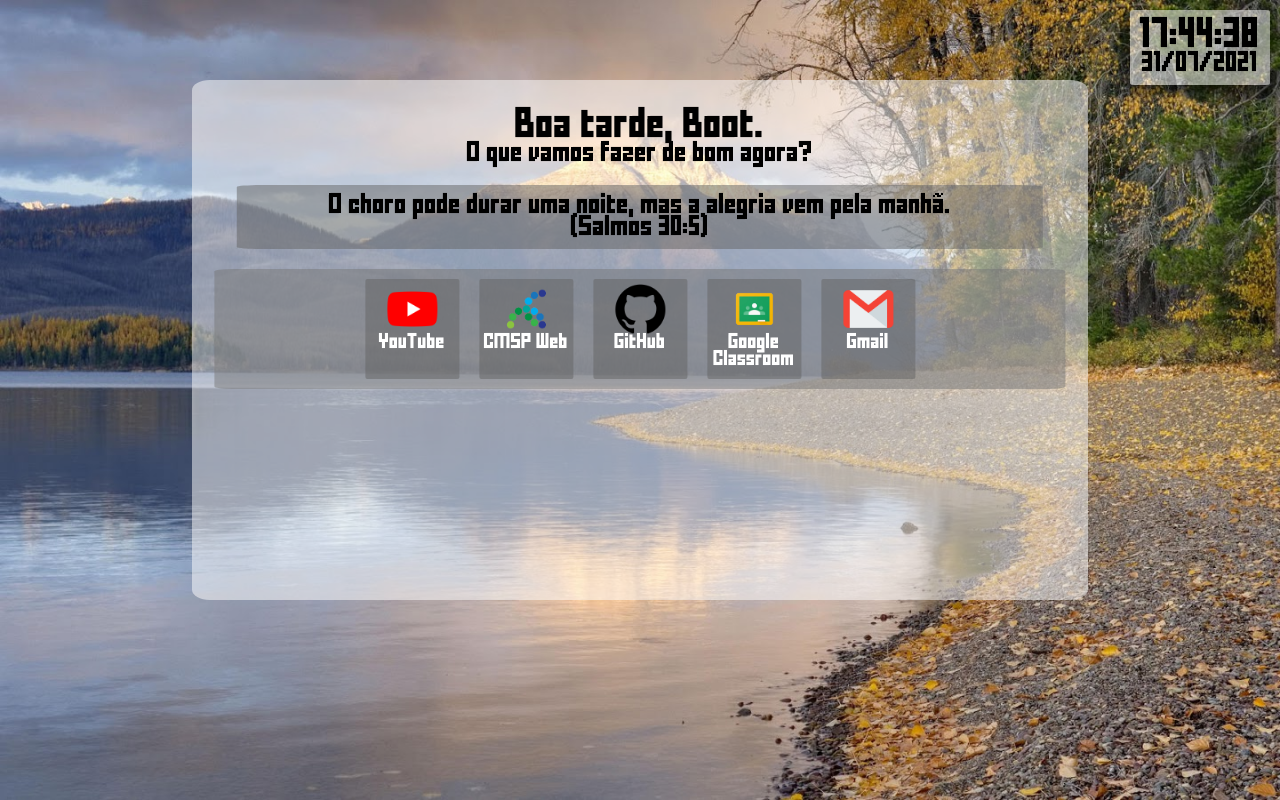
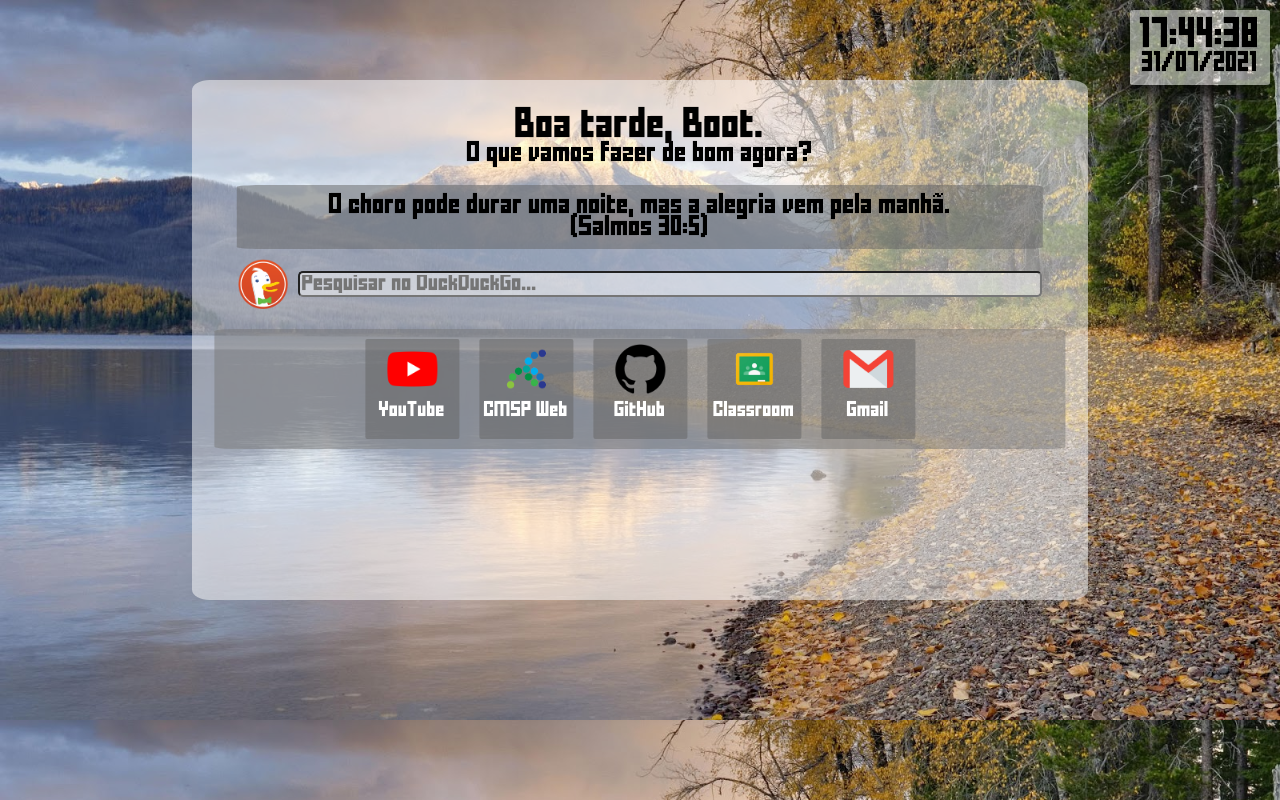
Before and after one commit to JuniorBecari10/Nova-Guia, a plain HTML site: page index.html in a window 1280 px wide. Drawn offline with Linux system fonts and the light colour scheme.

Commit message:
Adicionada caixa de pesquisa e corrigido uns bugs

```diff
--- a/index.html
+++ b/index.html
@@ -1,3 +1,4 @@
+<!DOCTYPE html>
 <html>
  <head>
   <title>New Tab</title>
@@ -24,6 +25,11 @@
     <p id="autor" class="author"> (Filipenses 4:13)</p>
    </div>
 
+   <div class="search">
+       <img src="Resources/Images/Icons/duckduckgo.png">
+       <input type="text" id="box" placeholder="Pesquisar no DuckDuckGo...">
+   </div>
+
    <div class="link"></div>
   </div>
 
--- a/scripts.js
+++ b/scripts.js
@@ -9,6 +9,31 @@ const autor = document.getElementById("autor");
 const body = document.getElementsByTagName("body")[0];
 
 const divlinks = document.getElementsByClassName("link")[0];
+
+const box = document.getElementById("box");
+
+const enter = 13;
+
+function addKeyListeners() {
+   window.onkeydown = keydown;
+   window.onkeyup = keyup;
+}
+
+function keydown(e) {
+    if (e.keyCode === enter) {
+        let url = "https://duckduckgo.com/?q=" + box.value;
+        let encoded = encodeURI(url);
+
+        // codificar o que o encodeURI não codifica
+        encoded = encoded.replace("#", "%23");
+
+        window.open(encoded, "_self");
+    }
+}
+
+function keyup(e) {
+
+}
 
 function time() {
     var d = new Date();
@@ -27,9 +52,10 @@ function time() {
     if (hnow >= 18)
      saudacao.innerHTML = "Boa noite, Boot.";
 
-     setTimeout(function () {time();}, 1000);
+     setTimeout(function () { time(); }, 1000);
 }
 
+addKeyListeners();
 time();
 
 // -- End Date --
@@ -138,8 +164,8 @@ let links = [
  //newLink("https://instagram.com", "Instagram", "Resources/Images/Icons/instagram.png"),
  //newLink("https://drive.google.com", "Google Drive", "Resources/Images/Icons/google-drive.png"),
  newLink("https://github.com", "GitHub", "Resources/Images/Icons/github.png"),
- newLink("https://classroom.google.com", "Google Classroom", "Resources/Images/Icons/classroom.png"),
- newLink("https://gmail.com", "Gmail", "Resources/Images/Icons/gmail.png"),
+ newLink("https://classroom.google.com", "Classroom", "Resources/Images/Icons/classroom.png"),
+ newLink("https://mail.google.com", "Gmail", "Resources/Images/Icons/gmail.png"),
  //newLink("https://facebook.com", "Facebook", "Resources/Images/Icons/facebook.png"),
  //newLink("https://messenger.com", "Messenger", "Resources/Images/Icons/messenger.png"),
  //newLink("https://web.whatsapp.com", "WhatsApp Web", "Resources/Images/Icons/whatsapp.png"),
--- a/style.css
+++ b/style.css
@@ -120,6 +120,37 @@ h2, h3 {
  font-weight: normal;
 }
 
+.search {
+    margin: 10px 0;
+
+    display: flex;
+
+    align-items: center;
+    justify-content: center;
+}
+
+.search img {
+    display: inline-block;
+
+    width: 50px;
+}
+
+.search input {
+    width: 83%;
+
+    margin-left: 10px;
+
+    border-radius: 5px;
+
+    padding: 2px;
+
+    background-color: rgba(255, 255, 255, 0.5);
+}
+
+::placeholder {
+    opacity: 1;
+}
+
 @media screen and (max-width: 950px) {
   .card {
     margin-top: 110px;
```
Also changed, not shown: Resources/Images/Icons/duckduckgo.png (added).
